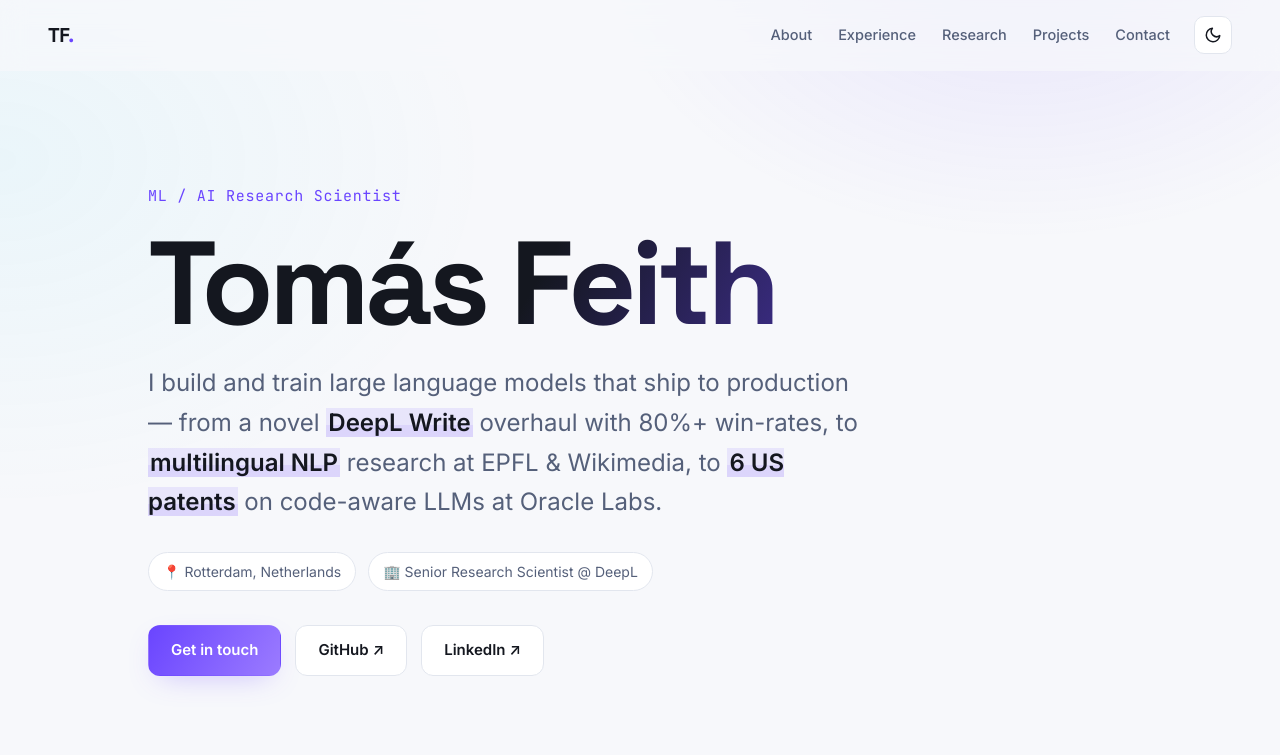
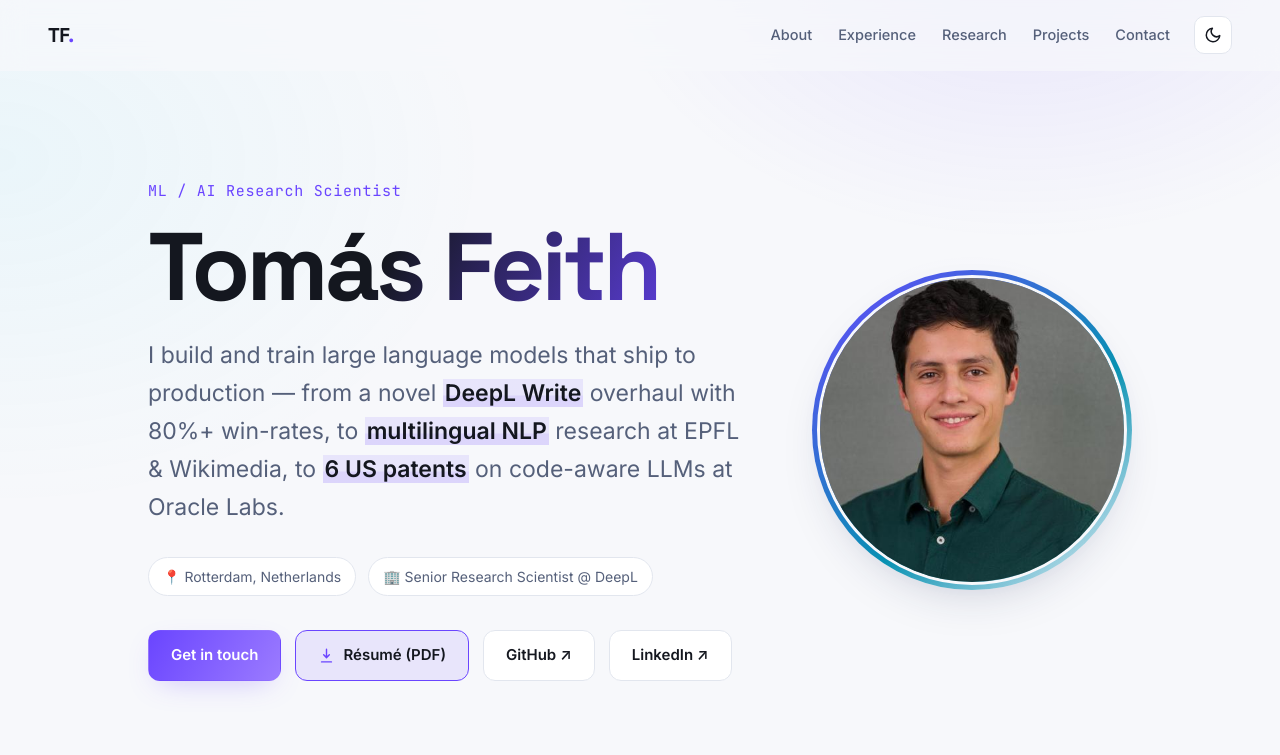
Before and after one commit to tomas-feith/tomas-feith.github.io, a plain HTML site: page index.html in a window 1280 px wide. Shown: the top 755 px of the page. Drawn offline with Linux system fonts and the light colour scheme.

Commit message:
Add hero headshot and resume PDF download button

```diff
--- a/index.html
+++ b/index.html
@@ -42,6 +42,7 @@
   <main id="top">
     <!-- Hero -->
     <section class="hero">
+      <div class="hero__grid">
         <div class="hero__inner reveal">
           <p class="hero__eyebrow">ML / AI Research Scientist</p>
           <h1 class="hero__name">Tomás Feith</h1>
@@ -57,8 +58,18 @@
           </div>
           <div class="hero__cta">
             <a class="btn btn--primary" href="#contact">Get in touch</a>
+            <a class="btn btn--resume" href="assets/Tomas_Feith_Resume.pdf" download="Tomas_Feith_Resume.pdf">
+              <svg viewBox="0 0 24 24" width="17" height="17" aria-hidden="true"><path d="M12 3v12m0 0l-4-4m4 4l4-4M5 21h14"/></svg>
+              Résumé (PDF)
+            </a>
             <a class="btn btn--ghost" href="https://github.com/tomas-feith" target="_blank" rel="noopener">GitHub ↗</a>
             <a class="btn btn--ghost" href="https://www.linkedin.com/in/tomas-feith/" target="_blank" rel="noopener">LinkedIn ↗</a>
+          </div>
+        </div>
+        <div class="hero__photo reveal">
+          <div class="hero__photo-ring">
+            <img src="assets/headshot.jpg" alt="Portrait of Tomás Feith" width="460" height="460" loading="eager" />
+          </div>
         </div>
       </div>
       <div class="hero__scroll">scroll ↓</div>
--- a/styles.css
+++ b/styles.css
@@ -131,13 +131,31 @@ a { color: inherit; text-decoration: none; }
   font-family: var(--mono); color: var(--accent); font-size: 15px; letter-spacing: 0.05em;
   margin-bottom: 18px;
 }
+.hero__grid { display: grid; grid-template-columns: 1fr auto; gap: clamp(32px, 6vw, 72px); align-items: center; }
 .hero__name {
   font-family: var(--display); font-weight: 700; letter-spacing: -0.04em;
-  font-size: clamp(52px, 12vw, 118px); line-height: 0.95; margin-bottom: 24px;
+  font-size: clamp(48px, 9vw, 96px); line-height: 0.95; margin-bottom: 24px;
   background: linear-gradient(120deg, var(--text) 40%, var(--accent));
   -webkit-background-clip: text; background-clip: text; color: transparent;
 }
-.hero__tagline { font-size: clamp(18px, 2.4vw, 24px); color: var(--muted); max-width: 720px; margin-bottom: 30px; }
+.hero__tagline { font-size: clamp(18px, 2.4vw, 23px); color: var(--muted); max-width: 640px; margin-bottom: 30px; }
+
+/* Hero photo */
+.hero__photo { justify-self: center; }
+.hero__photo-ring {
+  position: relative; width: clamp(220px, 26vw, 320px); aspect-ratio: 1;
+  border-radius: 50%; padding: 5px;
+  background: linear-gradient(140deg, var(--accent), var(--accent-2) 60%, transparent);
+  box-shadow: var(--shadow);
+}
+.hero__photo-ring::after {
+  content: ""; position: absolute; inset: -18px; border-radius: 50%; z-index: -1;
+  background: radial-gradient(circle, var(--accent-soft), transparent 70%);
+}
+.hero__photo-ring img {
+  width: 100%; height: 100%; object-fit: cover; border-radius: 50%;
+  border: 3px solid var(--bg); display: block;
+}
 .hero__tagline .hl { color: var(--text); }
 .hero__meta { display: flex; flex-wrap: wrap; gap: 12px; margin-bottom: 34px; }
 .chip {
@@ -163,6 +181,9 @@ a { color: inherit; text-decoration: none; }
 .btn--primary:hover { transform: translateY(-2px); box-shadow: 0 16px 36px -12px var(--ring); }
 .btn--ghost { background: var(--surface); border-color: var(--border); color: var(--text); }
 .btn--ghost:hover { border-color: var(--accent); transform: translateY(-2px); }
+.btn--resume { background: var(--accent-soft); border-color: var(--accent); color: var(--text); }
+.btn--resume svg { fill: none; stroke: var(--accent); stroke-width: 2; stroke-linecap: round; stroke-linejoin: round; }
+.btn--resume:hover { background: color-mix(in srgb, var(--accent) 22%, transparent); transform: translateY(-2px); }
 
 /* ============ Stats ============ */
 .stats {
@@ -292,6 +313,10 @@ a { color: inherit; text-decoration: none; }
 
 /* ============ Responsive ============ */
 @media (max-width: 860px) {
+  .hero__grid { grid-template-columns: 1fr; gap: 36px; }
+  .hero__inner { order: 2; }
+  .hero__photo { order: 1; justify-self: start; }
+  .hero__photo-ring { width: clamp(140px, 40vw, 200px); }
   .stats { grid-template-columns: 1fr 1fr; }
   .about, .edu { grid-template-columns: 1fr; gap: 32px; }
   .pubs { grid-template-columns: 1fr; }
```
Also changed, not shown: assets/headshot.jpg (added), 1 other file. Lines whose indentation alone changed are shown as unchanged.
